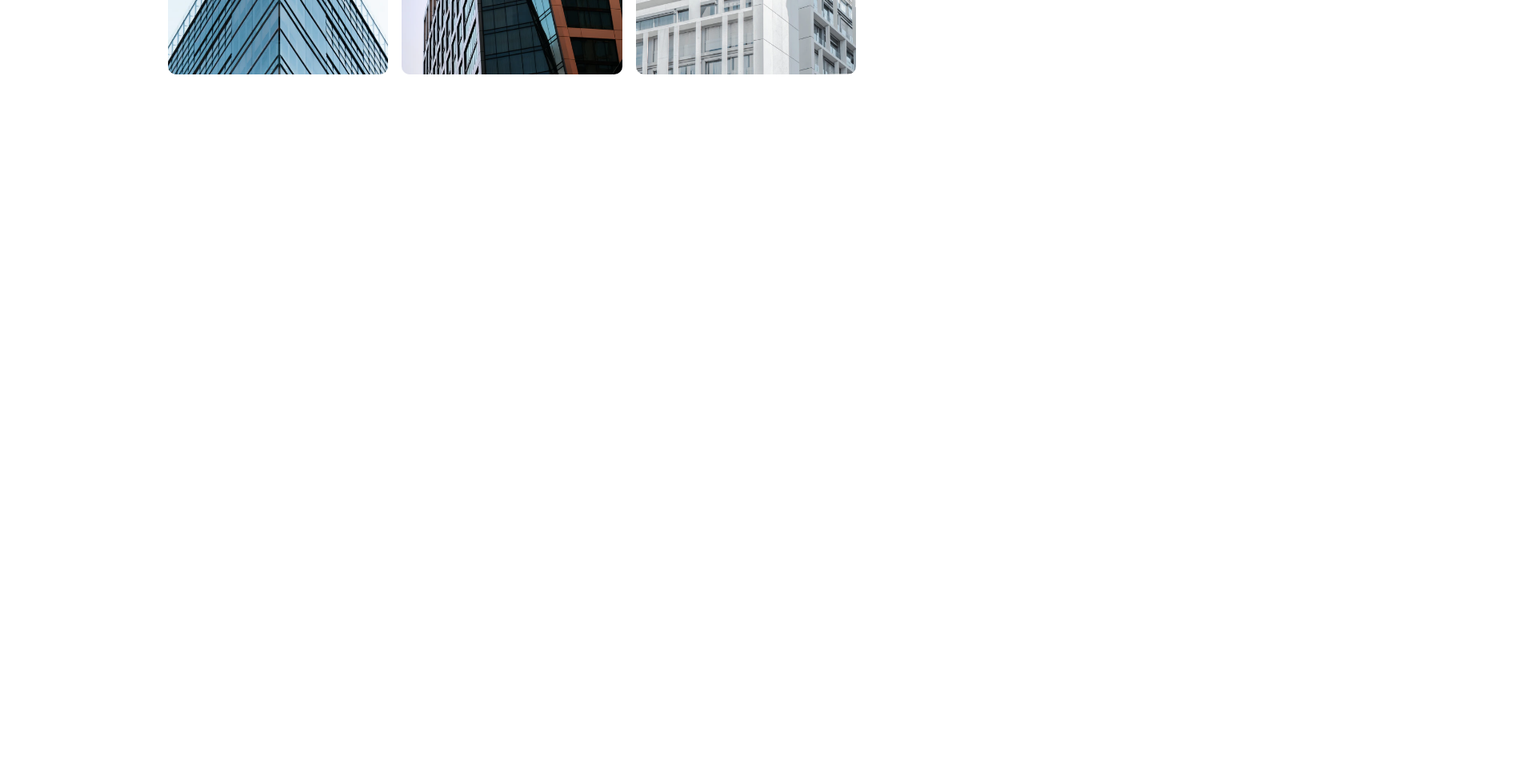
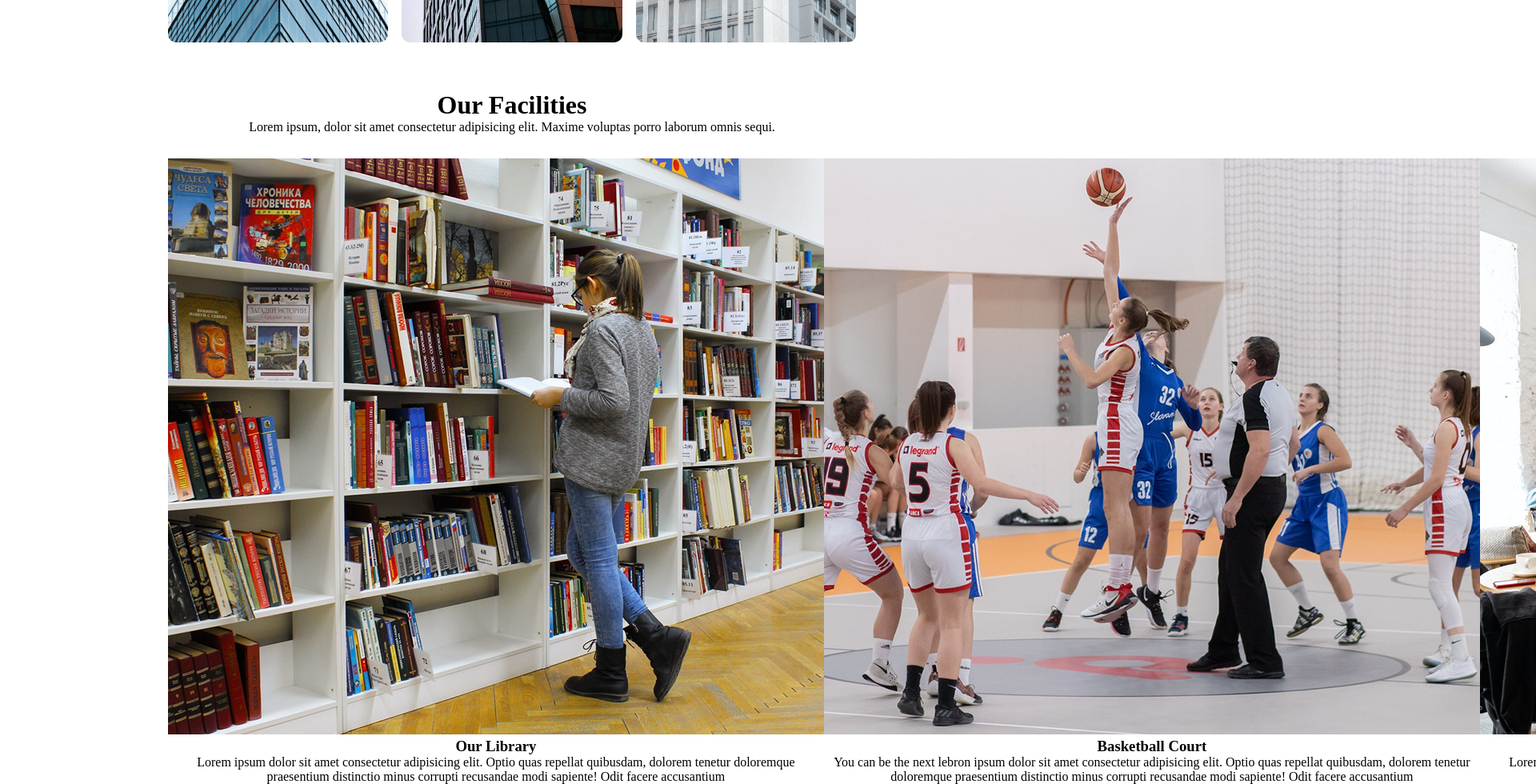
Before and after one commit to Adeleyeha-17/University-website, a React (Vite) app: page / in a window 1280 px wide. Shown: the part 1689-2669 px from the top of the page at 80% size, 1920 px wide, since content can reach past the window. Before the commit the page ends 1812 px from the top, so only its background shows below. Built offline with nearby package versions, Linux system fonts and the light colour scheme.

Commit message:
created the facilities components

```diff
--- a/src/App.jsx
+++ b/src/App.jsx
@@ -1,5 +1,6 @@
 import { Campus } from "./component/Campus";
 import { Course } from "./component/Course";
+import { Facilities } from "./component/Facilities";
 import { Header } from "./component/Header";
 
 
@@ -12,6 +13,8 @@ function App() {
       <Course />
 
       <Campus />
+
+      <Facilities />
     </div>
   );
 }
--- a/src/component/Campus.jsx
+++ b/src/component/Campus.jsx
@@ -4,7 +4,7 @@ export const Campus = () => {
     <div>
       <div className="campus">
          <h1>Our Global Campus</h1>
-         <p>Lorem ipsum dolor sit, amet consectetur adipisicing elit. Quisquam, odit! Hic suscipit aliquam impedit temporibus est aliquid sit architecto porro non quia! Minus iusto suscipit magnam consectetur autem aut earum?</p>
+         <p>Lorem ipsum dolor sit, amet consectetur adipisicing elit. Quisquam, odit! Hic suscipit aliquam</p>
 
          <div className="row">
             <div className="campus-col">
--- a/src/component/Course.jsx
+++ b/src/component/Course.jsx
@@ -4,7 +4,7 @@ export const Course = () => {
     <div>
       <div className="course">
       <h1>{"Course's We Offer"}</h1>
-      <p>Lorem ipsum dolor, sit amet consectetur adipisicing elit. Et voluptate atque officia minima. Nostrum porro totam ipsum molestias tempora maxime dolor ab, quam, a deserunt ad sed corrupti, ducimus ipsa.</p>
+      <p>Lorem ipsum dolor, sit amet consectetur adipisicing elit. Et voluptate atque officia minima. Nostrum porro totam</p>
       </div>
 
       <div className="row">
--- /dev/null
+++ b/src/component/Facilities.jsx
@@ -0,0 +1,29 @@
+
+export const Facilities = () => {
+  return (
+    <div>
+      <div className="facilities">
+         <h1>Our Facilities</h1>
+         <p>Lorem ipsum, dolor sit amet consectetur adipisicing elit. Maxime voluptas porro laborum omnis sequi.</p>
+
+         <div className="row">
+            <div className="facilities-col">
+               <img src="library.png"/>
+               <h3>Our Library</h3>
+               <p>Lorem ipsum dolor sit amet consectetur adipisicing elit. Optio quas repellat quibusdam, dolorem tenetur doloremque praesentium distinctio minus corrupti recusandae modi sapiente! Odit facere accusantium</p>
+            </div>
+            <div className="facilities-col">
+               <img src="basketball.png"/>
+               <h3>Basketball Court</h3>
+               <p>You can be the next lebron ipsum dolor sit amet consectetur adipisicing elit. Optio quas repellat quibusdam, dolorem tenetur doloremque praesentium distinctio minus corrupti recusandae modi sapiente! Odit facere accusantium</p>
+            </div>
+            <div className="facilities-col">
+               <img src="cafeteria.png"/>
+               <h3>Healthy Food</h3>
+               <p>Lorem ipsum dolor sit amet consectetur adipisicing elit. Optio quas repellat quibusdam, dolorem tenetur doloremque praesentium distinctio minus corrupti recusandae modi sapiente! Odit facere accusantium</p>
+            </div>
+         </div>
+      </div>
+    </div>
+  )
+}
--- a/src/index.css
+++ b/src/index.css
@@ -233,6 +233,15 @@
  }
 
 
+ /* Facilities Component */
+
+ .facilities {
+  width: 80%;
+  margin: auto;
+  text-align: center;
+  padding-top: 30px;
+ }
+
 
 
 @media(max-width: 768px) {
```
